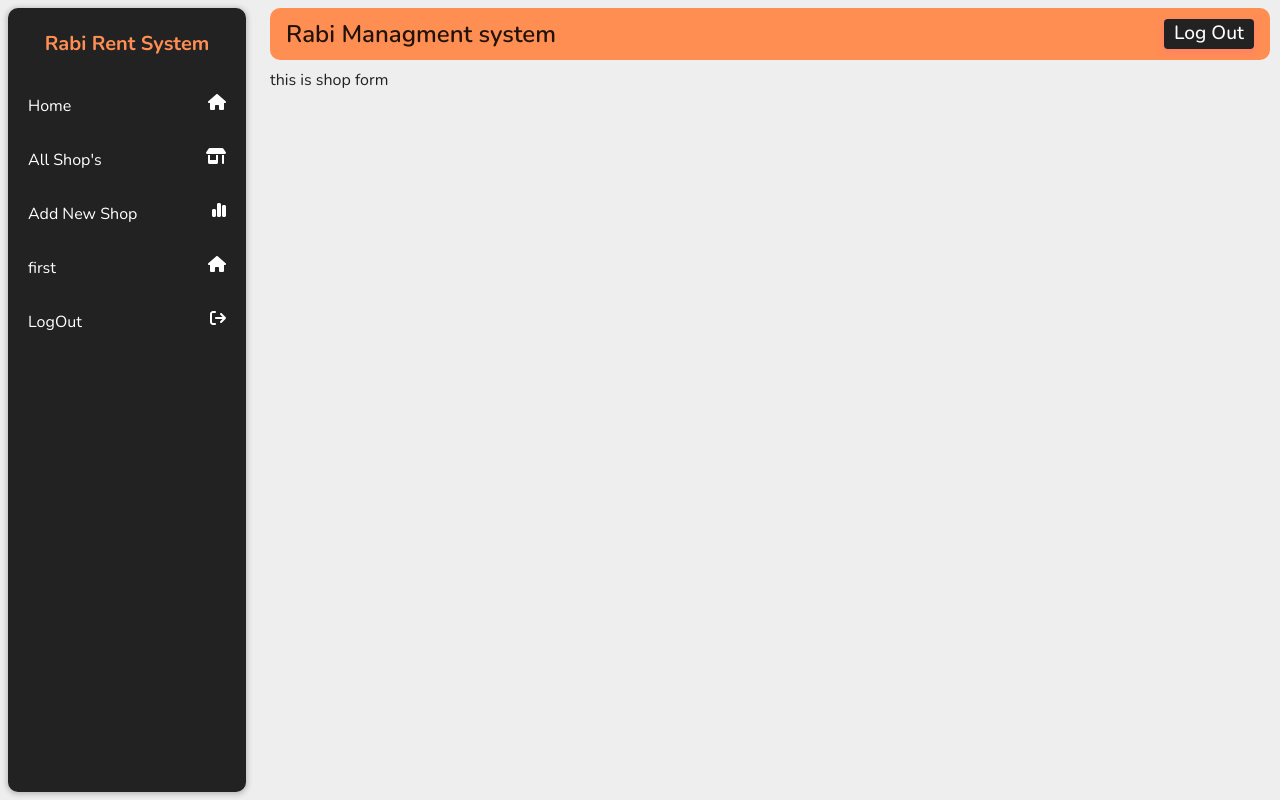
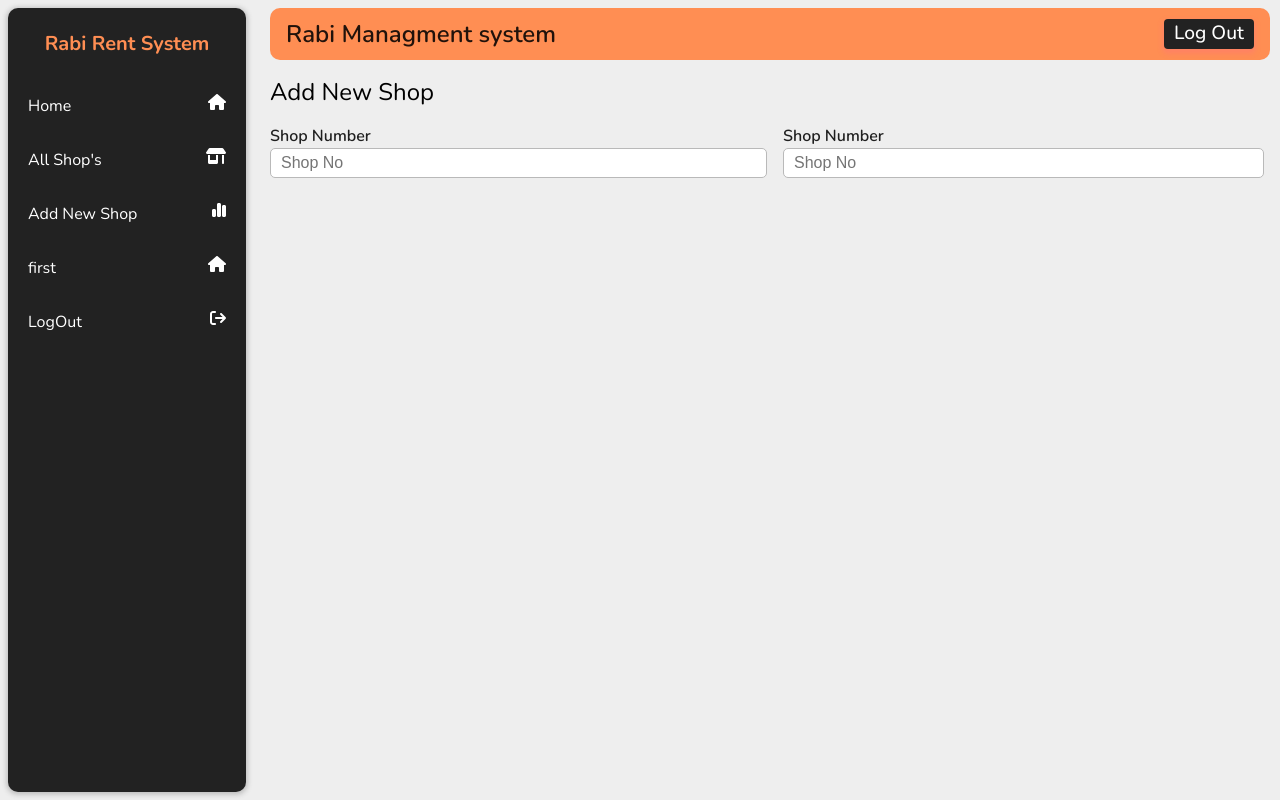
Before and after one commit to ProgrammingWithMudassar/Rabi_plaza_Managmenrt, a React (Vite) app: page /ShopForm in a window 1280 px wide. Built offline with nearby package versions, Linux system fonts and the light colour scheme.

Commit message:
update code

```diff
--- a/src/Pages/ShopForm/ShopForm.jsx
+++ b/src/Pages/ShopForm/ShopForm.jsx
@@ -1,10 +1,24 @@
 import React from 'react'
+import { Box, Typography, Grid } from '@mui/material'
+
 
 const ShopForm = () => {
   return (
-    <div>
-        this is shop form
-    </div>
+    <Box>
+      <Typography variant="h5" color="initial" my={2}>Add New Shop</Typography>
+
+      <Grid container spacing={2}>
+        <Grid item xs={6}>
+          <label for="ShopNo" style={{ fontWeight: "600", }}>Shop Number</label>
+          <input type="text" id="ShopNo" placeholder='Shop No' className='form_input' /><br />
+        </Grid>
+        <Grid item xs={6} sx={{ pr: { xs: 0, md: 2 } }}>
+          <label for="ShopNo" style={{ fontWeight: "600", }}>Shop Number</label>
+          <input type="text" id="ShopNo" placeholder='Shop No' className='form_input' /><br />
+        </Grid>
+      </Grid>
+
+    </Box>
   )
 }
 
--- a/src/Pages/Style.css
+++ b/src/Pages/Style.css
@@ -6,3 +6,11 @@
     font-size: 18px;
     border: 1px solid rgb(185, 185, 185);
 }
+.form_input {
+    width: 100%;
+    padding-left: 10px;
+    height: 30px;
+    border-radius: 5px;
+    font-size: 16px;
+    border: 1px solid rgb(185, 185, 185);
+}
```
